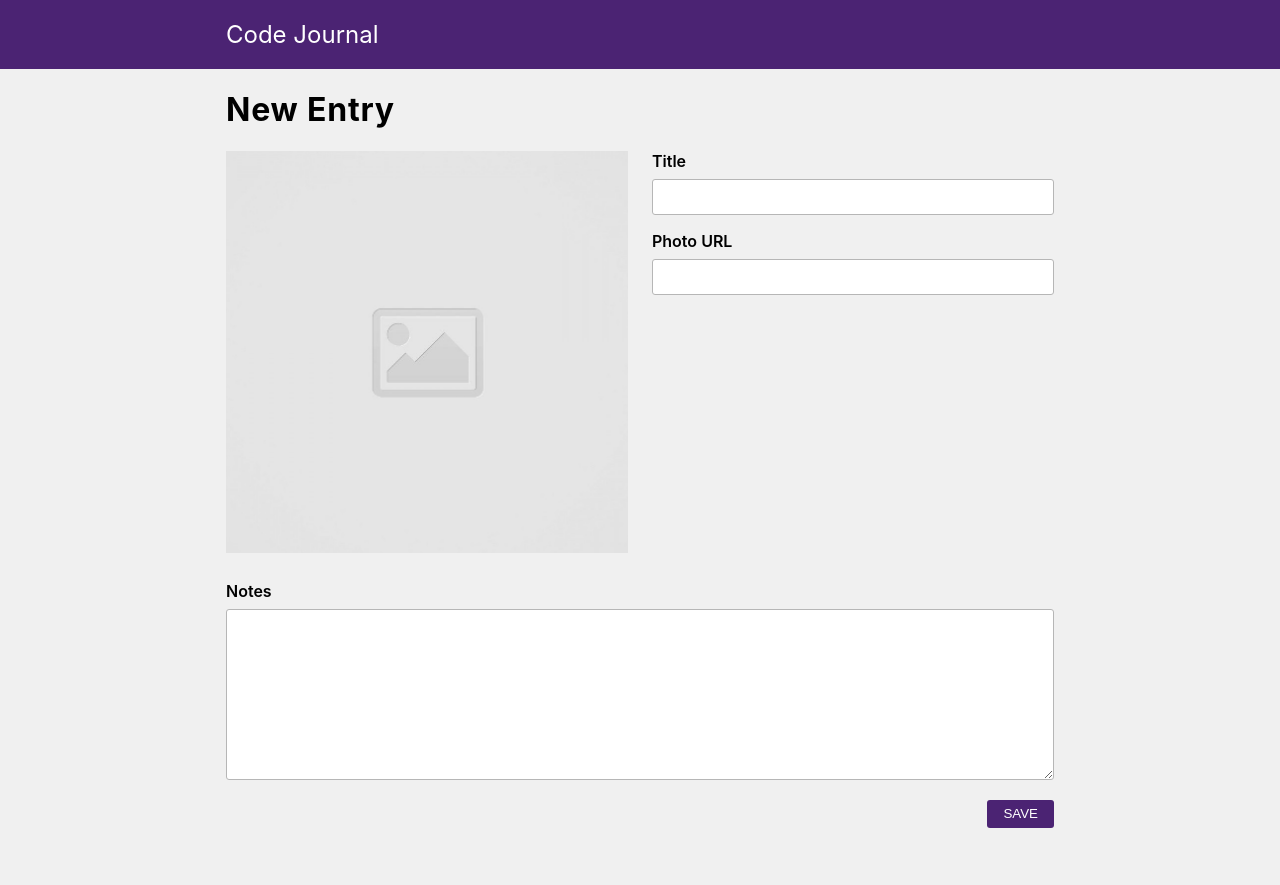
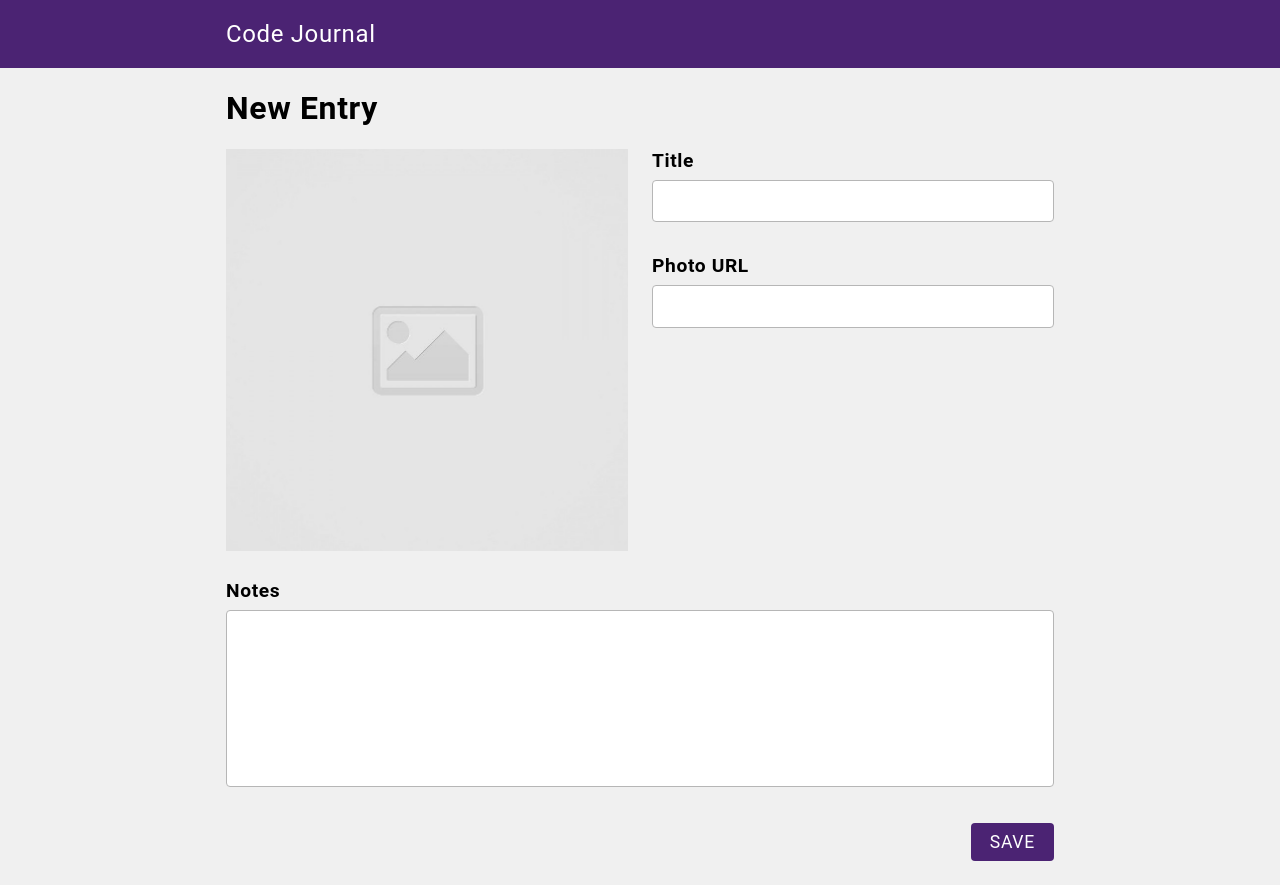
Before and after one commit to kenkieu/code-journal, a website: page index.html in a window 1280 px wide. Before the commit the page ends 828 px from the top, so only its background shows below. Drawn offline with Linux system fonts and the light colour scheme.

Commit message:
Verified local storage and data model on page reload, removed excess css styling, tested functionality on private browser, and fixed any visible errors.

```diff
--- a/css/styles.css
+++ b/css/styles.css
@@ -1,23 +1,24 @@
 body {
   background-color: #f0f0f0;
-  font-family: -apple-system, BlinkMacSystemFont, 'Segoe UI', Roboto, Oxygen, Ubuntu, Cantarell, 'Open Sans', 'Helvetica Neue', sans-serif;
+  font-family: 'Roboto', sans-serif;
+  letter-spacing: 0.04rem;
 }
 
-header h2 {
+header h2,
+header {
   font-weight: 400;
-}
-
-main h1 {
-  letter-spacing: 0.05rem;
+  background-color: #4b2373;
+  color: white;
 }
 
 input,
 textarea {
   width: 100%;
-  margin: 0.5rem auto 1rem auto;
-  padding: 0.6rem 0.3rem;
-  border-radius: 3px;
+  margin: 0.5rem auto 2rem;
+  padding: 0.8rem 0.3rem;
+  border-radius: 4px;
   border: 1px solid #b6b6b6;
+  resize: none;
 }
 
 input:focus,
@@ -25,38 +26,34 @@ textarea:focus {
   outline-color: #4b2373;
 }
 
-label {
-  font-weight: 600;
-}
-
 img {
   margin-bottom: 1.5rem;
-  width: 100%;
-}
-
-.bg-purple {
-  background-color: #4b2373;
-  color: white;
 }
 
 .btn-style {
-  border-radius: 3px;
-  padding: 0.4rem 1rem;
+  border-radius: 4px;
+  padding: 0.55rem 1.2rem;
   border-style: none;
+  background-color: #4b2373;
+  color: white;
+  font-family: 'Roboto', sans-serif;
+  font-size: 1.1rem;
+  letter-spacing: 0.04rem;
+  margin-bottom: 1.5rem;
 }
 
-.flex-wrap {
-  flex-wrap: wrap;
+.bold {
+  font-weight: 700;
 }
 
 .width-100 {
   width: 100%;
 }
 
-.flex-end {
-  justify-content: flex-end;
-}
-
 .text-end {
   text-align: right;
 }
+
+.med-text {
+  font-size: 1.2rem;
+}
--- a/index.html
+++ b/index.html
@@ -1,6 +1,5 @@
 <!DOCTYPE html>
 <html lang="en">
-
 <head>
   <meta charset="UTF-8">
   <meta name="viewport" content="width=device-width, initial-scale=1.0">
@@ -13,9 +12,8 @@
   <link rel="stylesheet" href="css/layout.css">
   <link rel="stylesheet" href="css/styles.css">
 </head>
-
 <body>
-  <header class="bg-purple width-100 ">
+  <header class="bg-purple width-100">
     <div class="container">
       <div class="row">
         <div class="column-full">
@@ -37,17 +35,21 @@
             <img src="images/placeholder-image-square.jpg" alt="user-image" class="width-100">
           </div>
           <div class="column-half">
-            <label for="title">Title</label>
+            <label for="title" class="bold med-text">Title</label>
             <input required type="text" id="title">
-            <label for="photo-url">Photo URL</label>
+            <label for="photo-url" class="bold med-text">Photo URL</label>
             <input required type="text" id="photo-url">
           </div>
-          <div class="column-full">
-            <label for="notes">Notes</label>
-            <textarea required type="text" id="notes" cols="30" rows="10"></textarea>
+          <div class="row width-100">
+            <div class="column-full">
+              <label for="notes" class="bold med-text">Notes</label>
+              <textarea required type="text" id="notes" cols="30" rows="10"></textarea>
+            </div>
           </div>
-          <div class="column-full text-end">
-            <button type="submit" class="bg-purple btn-style">SAVE</button>
+          <div class="row width-100">
+            <div class="column-full text-end">
+              <button type="submit" class="bg-purple btn-style">SAVE</button>
+            </div>
           </div>
         </div>
       </form>
@@ -56,5 +58,4 @@
   <script src="js/data.js"></script>
   <script src="js/main.js"></script>
 </body>
-
 </html>
--- a/js/data.js
+++ b/js/data.js
@@ -1,8 +1,14 @@
 /* exported data */
-
 var data = {
   view: 'entry-form',
   entries: [],
   editing: null,
   nextEntryId: 1
 };
+
+function handleBeforeUnload(){
+  var dataJSON = JSON.stringify(data);
+  localStorage.setItem('entryList', dataJSON);
+}
+
+window.addEventListener('beforeunload', handleBeforeUnload)
--- a/js/main.js
+++ b/js/main.js
@@ -7,13 +7,8 @@ function handlePhoto(event) {
 }
 
 var $photoUrl = document.querySelector('#photo-url');
-// var $title = document.querySelector('#title');
-// var $notes = document.querySelector('#notes');
 var $img = document.querySelector('img');
 $photoUrl.addEventListener('input', handlePhoto);
-
-var $form = document.querySelector('form');
-// console.dir($form);
 
 function handleSubmit(event) {
   event.preventDefault();
@@ -22,18 +17,13 @@ function handleSubmit(event) {
   entry.photoUrl = $form.elements[1].value;
   entry.note = $form.elements[2].value;
   entry.entryId = data.nextEntryId;
-  // console.log(entry);
   data.nextEntryId++;
   data.entries.unshift(entry);
   $img.setAttribute('src', 'images/placeholder-image-square.jpg');
   $form.elements[0].value = '';
   $form.elements[1].value = '';
   $form.elements[2].value = '';
-
-  var entryJSON = JSON.stringify(entry);
-  localStorage.setItem('entry', entryJSON);
 }
 
+var $form = document.querySelector('form');
 $form.addEventListener('submit', handleSubmit);
-// console.dir($form.elements);
-// console.log();
```
